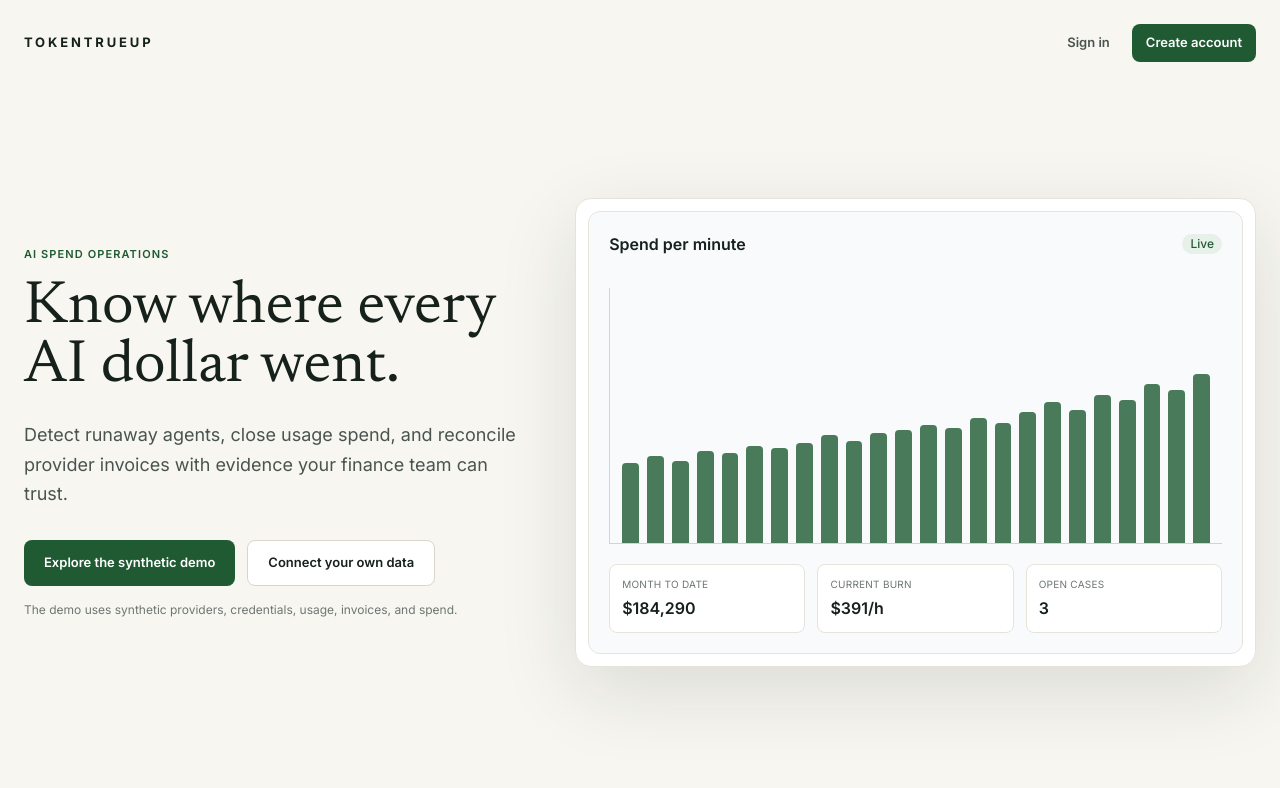
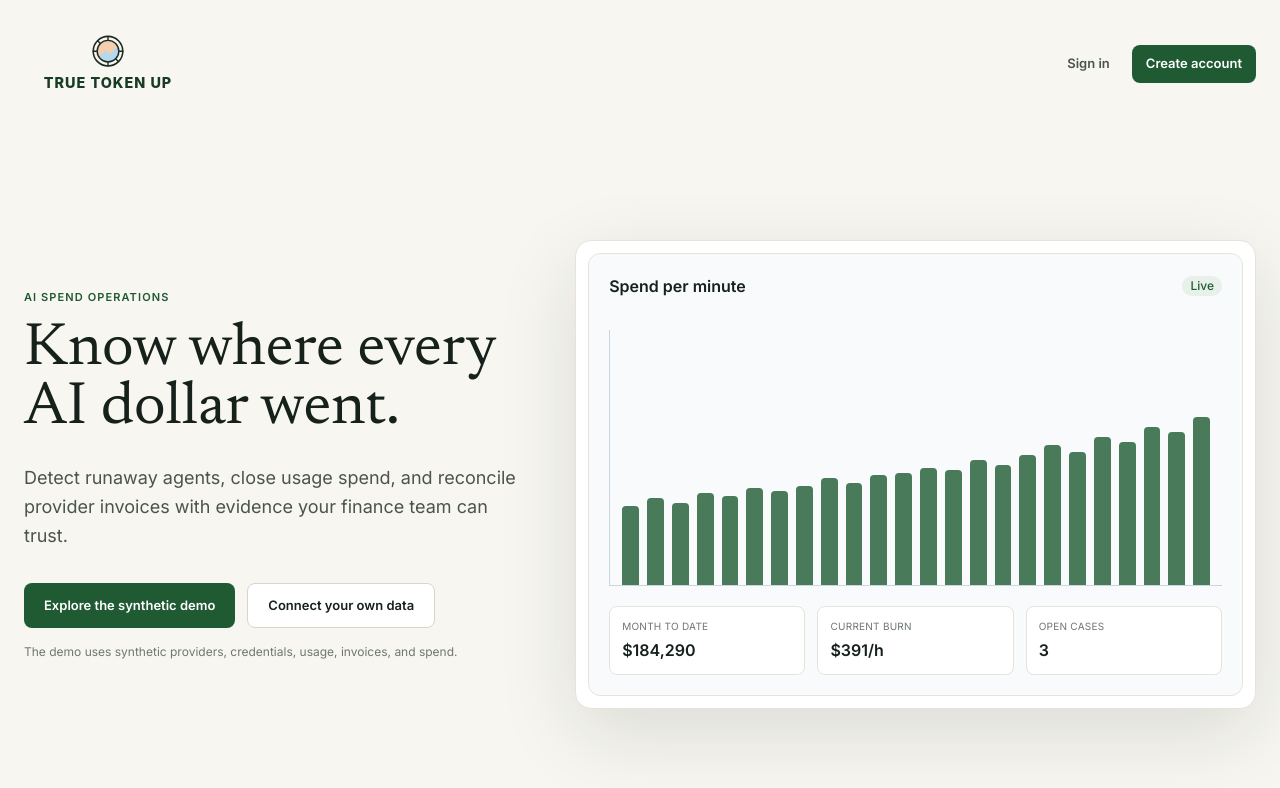
Before and after one commit to arnavpxl/hackwestern2026, a Next.js app in the folder frontend/: page / in a window 1280 px wide. Shown: the top 788 px of the page. Built offline with nearby package versions, Linux system fonts and the light colour scheme; no server answers.

Commit message:
feat: update Header and Landing components with logo integration and accessibility improvements

```diff
--- a/frontend/app/header.tsx
+++ b/frontend/app/header.tsx
@@ -1,5 +1,6 @@
 "use client";
 import Link from "next/link";
+import Image from "next/image";
 import { usePathname, useRouter } from "next/navigation";
 import { useEffect, useRef, useState } from "react";
 import { API, get, post, usd, useApi, when } from "@/lib/api";
@@ -126,7 +127,10 @@ export default function Header({ demoMode = false }: { demoMode?: boolean }) {
   return (
     <aside className="sticky top-0 z-20 border-b border-line bg-paper min-[761px]:flex min-[761px]:h-screen min-[761px]:w-[232px] min-[761px]:shrink-0 min-[761px]:flex-col min-[761px]:border-r min-[761px]:border-b-0 min-[761px]:overflow-y-auto min-[761px]:px-3.5 min-[761px]:py-5">
       <div className="flex items-center justify-between px-4 py-3 min-[761px]:px-2 min-[761px]:pt-1 min-[761px]:pb-4">
-        <Link href="/" className="tu-focus rounded text-[13px] font-bold tracking-[0.22em] text-ink">TOKENTRUEUP</Link>
+        <Link href="/" className="tu-focus rounded" aria-label="True Token Up home">
+          <Image src="/tokentrueup-logo.svg" alt="True Token Up" width={420} height={200} priority
+            className="h-auto w-[128px] min-[761px]:w-[150px]" />
+        </Link>
         <button type="button" className="tu-btn-ghost px-2.5 py-1.5 min-[761px]:hidden" aria-expanded={navOpen}
           aria-controls="sidebar-body" aria-label={navOpen ? "Close navigation" : "Open navigation"}
           onClick={() => setNavOpen(!navOpen)}>
--- a/frontend/app/page.tsx
+++ b/frontend/app/page.tsx
@@ -1,10 +1,13 @@
 import Link from "next/link";
+import Image from "next/image";
 
 export default function Landing() {
   return (
     <main className="min-h-screen w-full bg-paper text-ink">
       <nav className="mx-auto flex max-w-7xl items-center justify-between px-6 py-6">
-        <Link href="/" className="text-[13px] font-bold tracking-[0.22em]">TOKENTRUEUP</Link>
+        <Link href="/" aria-label="True Token Up home" className="tu-focus rounded">
+          <Image src="/tokentrueup-logo.svg" alt="True Token Up" width={420} height={200} priority className="h-auto w-[150px] sm:w-[168px]" />
+        </Link>
         <div className="flex items-center gap-2">
           <Link href="/login" className="tu-btn-ghost">Sign in</Link>
           <Link href="/signup" className="tu-btn-primary">Create account</Link>
```
Also changed, not shown: frontend/app/icon.svg (added), frontend/public/tokentrueup-logo.svg (added).
